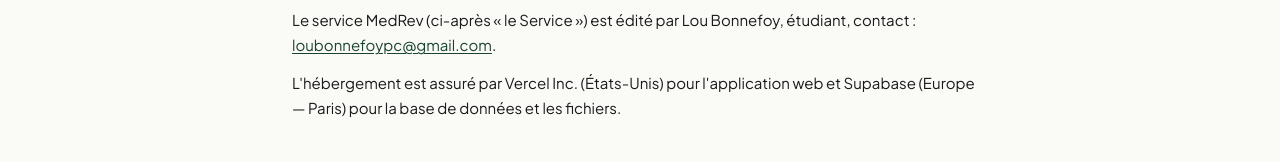
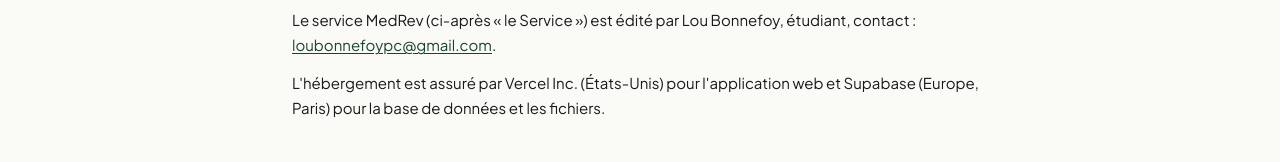
Before and after one commit to Axman1ak/MedRev, a Next.js app: page /cgu in a window 1280 px wide. Shown: the part 487-649 px from the top of the page. Built offline with nearby package versions, Linux system fonts and the light colour scheme.

Commit message:
Update page.tsx

```diff
--- a/src/app/cgu/page.tsx
+++ b/src/app/cgu/page.tsx
@@ -29,7 +29,7 @@
         <section className="legal-section">
           <h2 className="legal-h2">1. Éditeur</h2>
           <p>Le service MedRev (ci-après « le Service ») est édité par Lou Bonnefoy, étudiant, contact : <a href="mailto:loubonnefoypc@gmail.com">loubonnefoypc@gmail.com</a>.</p>
-          <p>L&apos;hébergement est assuré par Vercel Inc. (États-Unis) pour l&apos;application web et Supabase (Europe — Paris) pour la base de données et les fichiers.</p>
+          <p>L&apos;hébergement est assuré par Vercel Inc. (États-Unis) pour l&apos;application web et Supabase (Europe, Paris) pour la base de données et les fichiers.</p>
         </section>
 
         <section className="legal-section">
```
